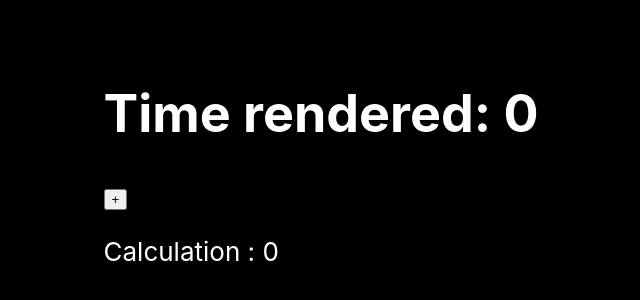
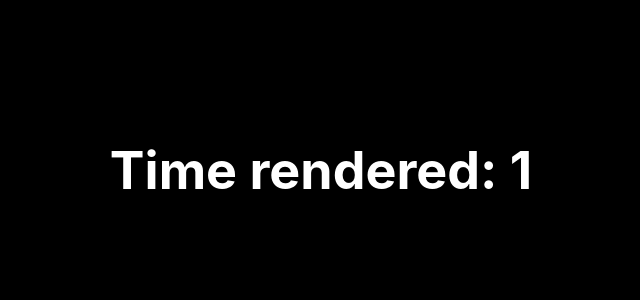
Before and after one commit to RAFiasyam/learn-react-hook, a React (Create React App) app: page / in a window 1280 px wide. Shown: the part 230-530 px from the top of the page, without its empty margins (319-959 px from the left). Built offline with nearby package versions, Linux system fonts and the light colour scheme.

Commit message:
this is learn bout effect clean up

```diff
--- a/src/App.js
+++ b/src/App.js
@@ -4,19 +4,21 @@ import './App.css';
 
 function App() {
   const [count, setCount] = useState(0);
-  const [calculation, setCalculation] = useState(0);
+
 
 
   useEffect(() => {
-    setCalculation(() => count * 2);
-  }, [count]);
+    let timer = setTimeout(() => {
+      setCount((count) => count + 1);
+    }, 1000);
+
+    return () => clearTimeout(timer)
+  }, []);
 
 
   return (
     <div>
       <h1>Time rendered: {count}</h1>
-      <button onClick={() => setCount((c) => c + 1)} >+</button>
-      <p>Calculation : {calculation}</p>
     </div>
   );
 }
```
